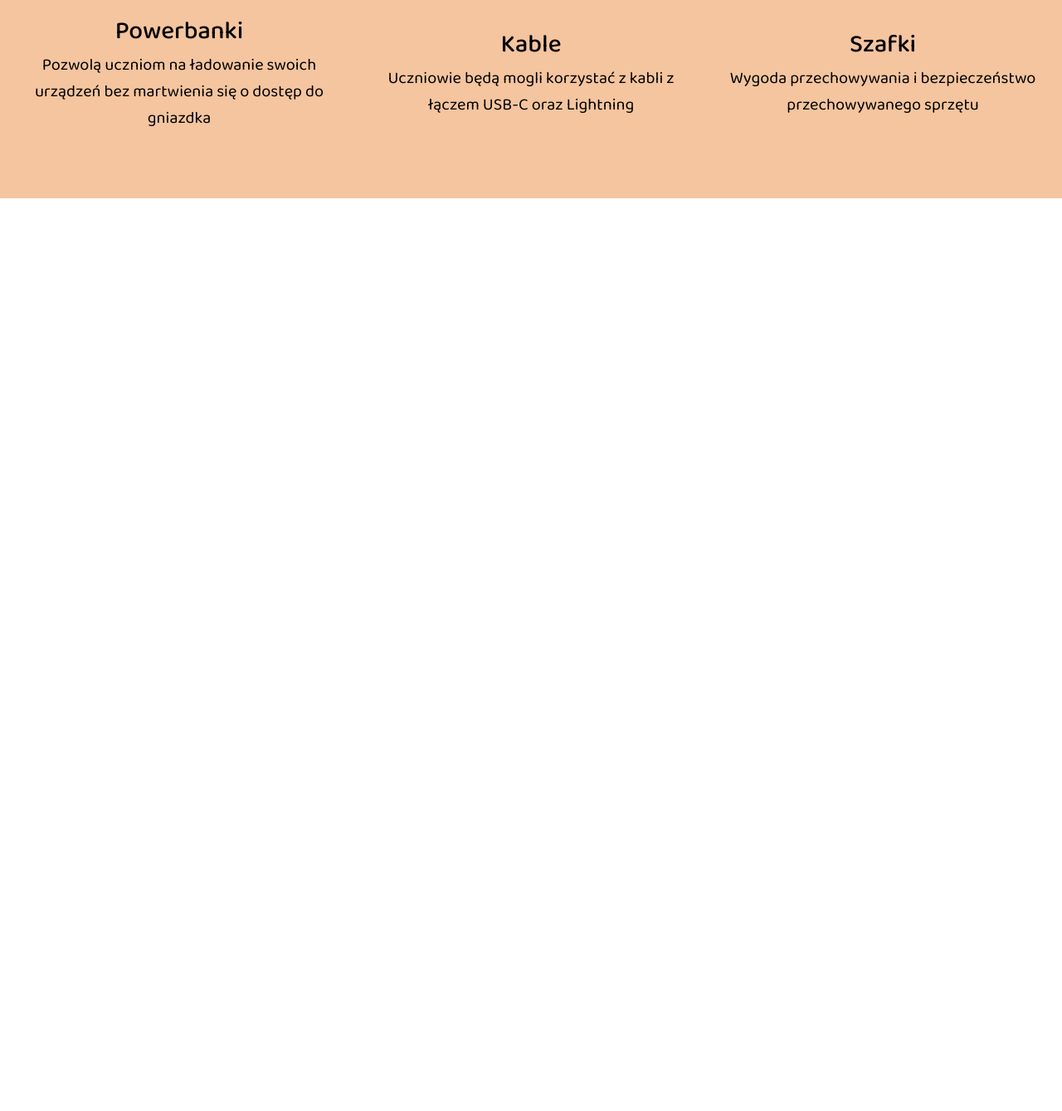
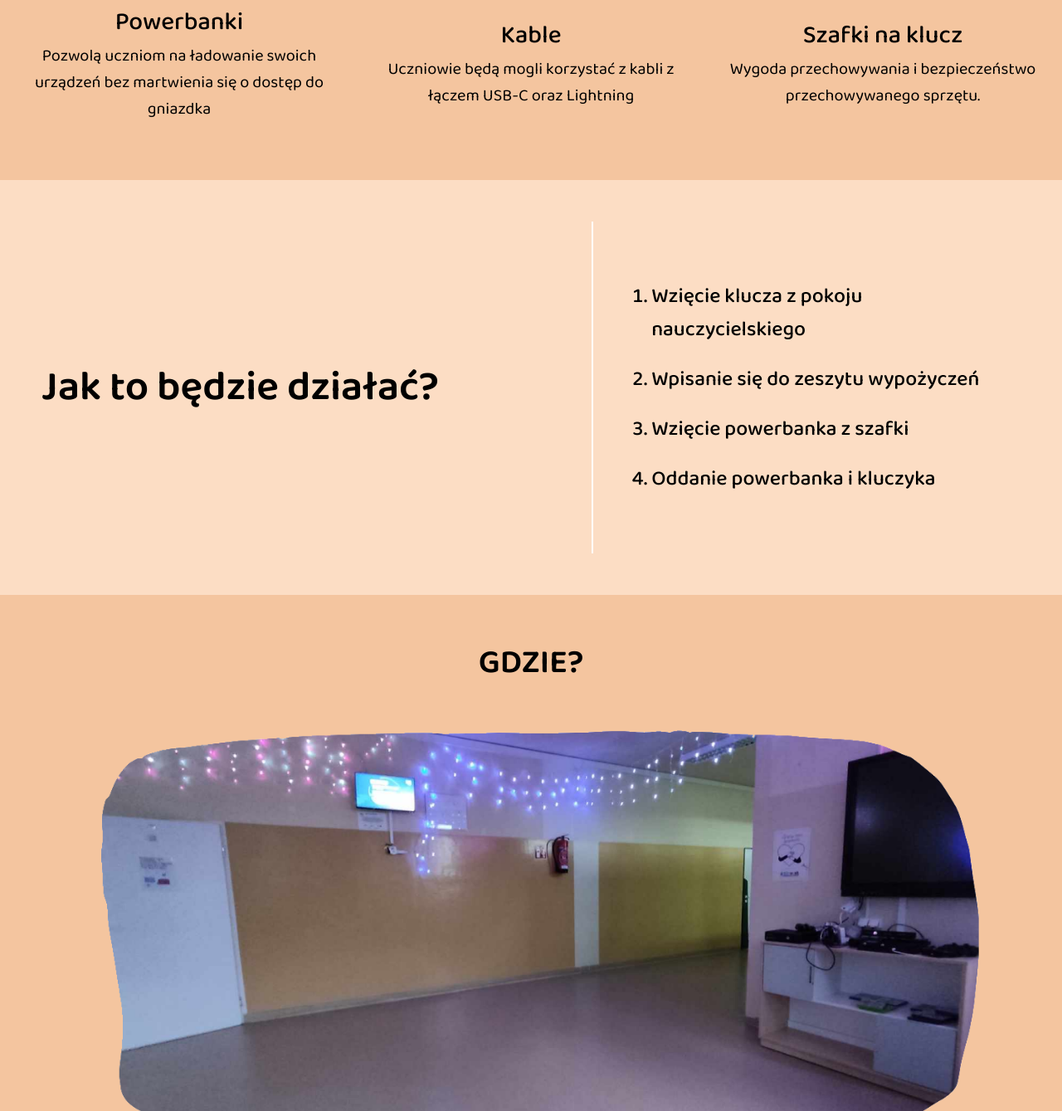
Before and after one commit to oskifar/oskifar.github.io, a plain HTML site: page ladowalnia/index.html in a window 1280 px wide. Shown: the part 1461-2800 px from the top of the page at 83% size. Before the commit the page ends 1700 px from the top, so only its background shows below. Drawn offline with Linux system fonts and the light colour scheme.

Commit message:
final version of the project site
not my work

```diff
--- a/ladowalnia/baterie.css
+++ b/ladowalnia/baterie.css
@@ -1,6 +1,8 @@
 .box
 {
+    overflow-x: hidden;
     width: 100%;
+    height:100%;
     flex-wrap: wrap;
     display: flex;
     justify-content: center;
@@ -93,9 +95,9 @@
 .content2
 {
     background-color:#f4c59f ;
-    display:flex;
+    display:inline-flex;
     width: 100%;
-    height: 800px;
+   /* height: 800px; */
     justify-content: center;
 
     align-items: center;
@@ -110,7 +112,7 @@
     font-size: 40px;
     text-transform: uppercase;
     display: flex;
-
+    margin-top: 50px;
     justify-content: center;
     align-items: center;
 }
@@ -122,6 +124,7 @@
     justify-content: center;
     align-items: center;
     text-align: center;
+    margin-bottom: 50px;
 
 
 }
@@ -129,6 +132,7 @@
 {
     display: flex;
     width: 30%;
+    height: 60%;
     justify-content: center;
     margin: 20px;
     flex-direction: column;
@@ -222,3 +226,118 @@
         width: 55%;
     height: 75%;
 }
+.content3
+{
+    background-color: #fcddc4;
+    display:inline-flex;
+    width: 100%;
+   /* height: 800px; */
+    justify-content: center;
+    flex-wrap: wrap;
+    align-items: center;
+    text-align: center;
+    flex-direction: column;
+}
+
+.pack2
+{
+    display:flex;
+    width: 100%;
+    justify-content: center;
+    align-items: center;
+    text-align: center;
+    margin-bottom: 50px;
+    flex-direction: row;
+    margin-top: 50px;
+
+
+
+
+}
+.title3
+{
+    display:flex;
+    font-size: 50px;
+    font-weight: 600;
+    text-align: center;
+    width: 50%;
+    padding: 50px;
+
+}
+.steps
+{
+    display:flex;
+    flex-direction: column;
+    padding: 50px;
+    text-align: center;
+    justify-content: center;
+    align-items: center;
+    border-left: 2px solid white;
+
+}
+.steps li
+{
+    font-weight: 500;
+    margin: 20px;
+}
+.steps ul
+{
+    list-style: decimal;
+    text-align: left;
+    font-size: 25px;
+}
+
+.content4
+{
+    background-color: #f4c59f ;
+    display:inline-flex;
+    width: 100%;
+   /* height: 800px; */
+    justify-content: center;
+    flex-wrap: wrap;
+    align-items: center;
+    text-align: center;
+    flex-direction: column;
+}
+.pic2
+{
+    display:flex;
+    width: 100%;
+    justify-content: center;
+    align-items: center;
+    margin-bottom: 50px;
+}
+.pic2 img
+{
+    width: 90%;
+    height: 90%;
+}
+.content5
+{
+    background-color: #fbefe5;
+    display:inline-flex;
+    width: 100%;
+   /* height: 800px; */
+    justify-content: center;
+    flex-wrap: wrap;
+    align-items: center;
+    text-align: center;
+    flex-direction: column;
+}
+.content5 .title1
+{
+    font-weight: 700;
+}
+.content5 .text1
+{
+    margin-top: 20px;
+
+}
+span
+{
+    display: flex;
+    margin-top: 10px;
+    font-size: 20px;
+    font-weight: 300;
+    margin-bottom: 50px;
+}
--- a/ladowalnia/index.html
+++ b/ladowalnia/index.html
@@ -5,8 +5,8 @@
 <link rel="preconnect" href="https://fonts.gstatic.com" crossorigin>
 <link href="https://fonts.googleapis.com/css2?family=Baloo+2:wght@400..800&family=Lato:ital,wght@0,100;0,300;0,400;0,700;0,900;1,100;1,300;1,400;1,700;1,900&display=swap" rel="stylesheet">
 
-<link rel="icon" type="image/x-icon" href="favicon.ico">
 
+<link rel="icon" type="image/x-icon" href="/ladowalnia/favicon.ico">
 
 <link rel="preconnect" href="https://fonts.googleapis.com">
 <link rel="preconnect" href="https://fonts.gstatic.com" crossorigin>
@@ -30,8 +30,28 @@ uczniów</div><div class='text1'>Zgłosiło w ankiecie ,że często nie mają ja
 </div>
         <div class='column1'><div class='blobber1'><img class='blob' src='kable.png' /></div><div class='title2'>Kable</div><div class=description1>Uczniowie będą mogli korzystać z kabli z łączem USB-C oraz Lightning</div></div>
 
-        <div class='column1'><div class='blobber2'><img class='blob' src='szafki.png' /></div><div class='title2'>Szafki</div><div class=description1>Wygoda przechowywania i bezpieczeństwo przechowywanego sprzętu</div></div>
+        <div class='column1'><div class='blobber2'><img class='blob' src='szafki.png' /></div><div class='title2'>Szafki na klucz</div><div class=description1>Wygoda przechowywania i bezpieczeństwo przechowywanego sprzętu.</div></div>
         </div></div>
+
+        <div class=content3><div class=pack2><div class='title3'>Jak to będzie działać?</div><div class='steps'>
+            <ul><li>Wzięcie klucza z pokoju nauczycielskiego</li>
+                <li>Wpisanie się do zeszytu wypożyczeń</li>
+                <li>Wzięcie powerbanka z szafki</li>
+                <li>Oddanie powerbanka i kluczyka</li>
+
+            </ul>
+            </div>
+
+            </div>
+
+        </div>
+
+        <div class=content4> <div class='title1'>Gdzie?</div><div class='pic2'><img src='gdzie-korytarz.png' /></div>
+
+
+
+
+        </div><div class='content5'><div class=title1>Potrzebujemy waszego wsparcia!</div><div class='text1'>Aby zrealizować ten projekt, musi on być jednym z dwóch o najwyższej ilości głosów. Tylko wtedy pozyskamy fundusze na zakup niezbędnego sprzętu. Liczymy na wasz kredyt zaufania :D <br /></div><span> - Anna Gruchała, Oskar Farbaniec, Adam Piątek 3AL</span></div>
 
         </div>
 </body>
```
Also changed, not shown: ladowalnia/gdzie-korytarz.png (added), ladowalnia/korytarz.png (added).
